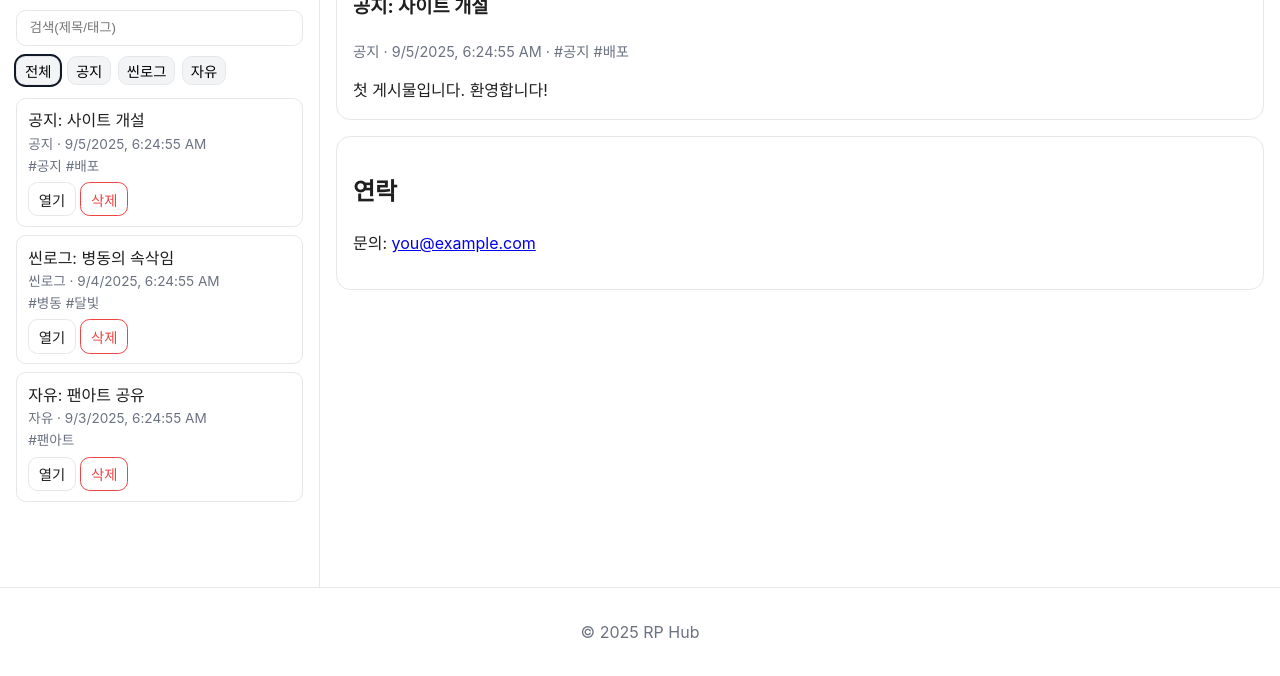
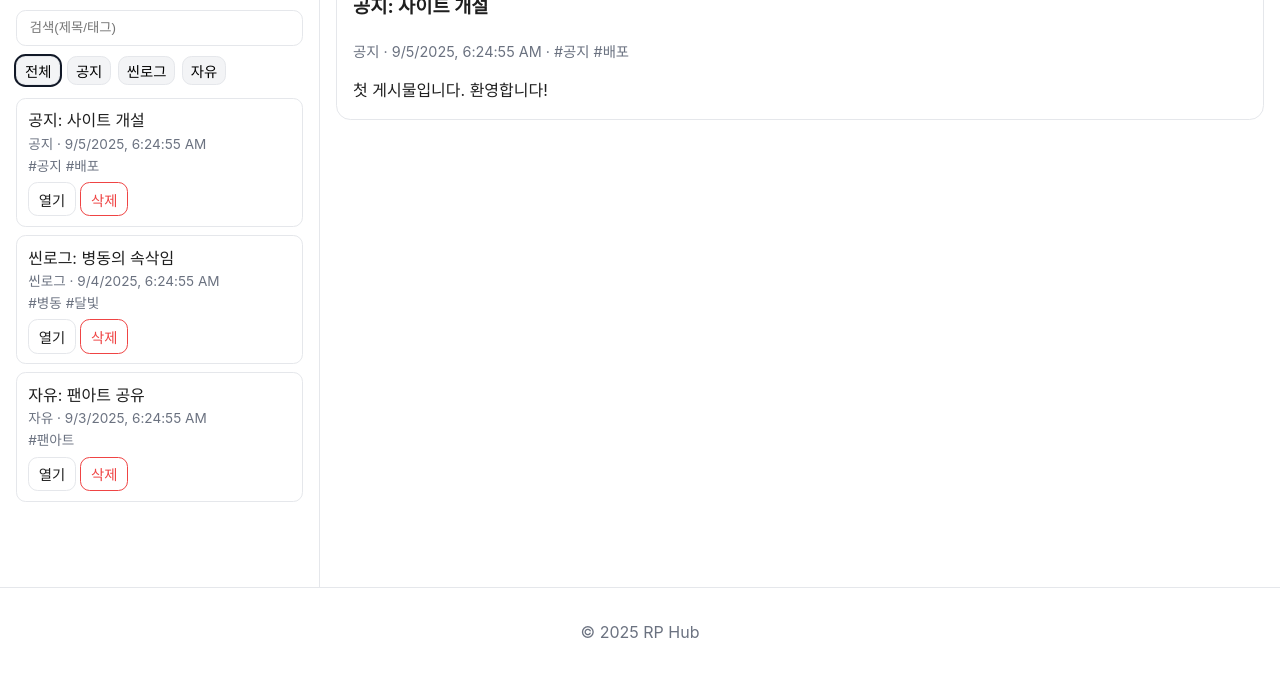
Before and after one commit to iiiiichg0/OAO-5, a plain HTML site: page index.html in a window 1280 px wide. Shown: the part 154-830 px from the top of the page. Drawn offline with Linux system fonts and the light colour scheme.

Commit message:
Add files via upload

```diff
--- a/index.html
+++ b/index.html
@@ -47,16 +47,10 @@
     <!-- 오른쪽: 본문 영역 -->
     <section class="content">
       <article id="viewer" class="viewer">
-        <!-- 글 열릴 때 JS가 여기에 제목/본문과 함께 '이 글 삭제' 버튼을 그려줍니다 -->
         <h1>환영합니다</h1>
         <p>왼쪽 게시판에서 글을 선택하면 이 영역에 내용이 열립니다.</p>
         <p>처음엔 로컬 저장소에 저장되며, 나중에 실제 댓글/호스팅과 연동할 수 있습니다.</p>
       </article>
-
-      <section id="contact" class="panel">
-        <h2>연락</h2>
-        <p>문의: <a href="mailto:you@example.com">you@example.com</a></p>
-      </section>
     </section>
   </main>
 
```
